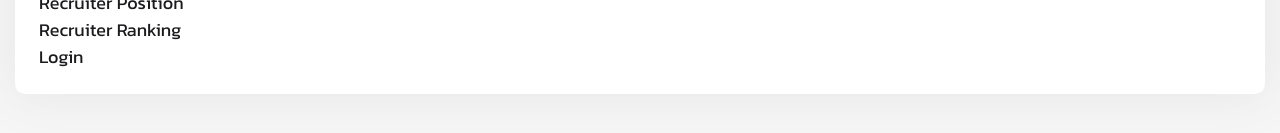
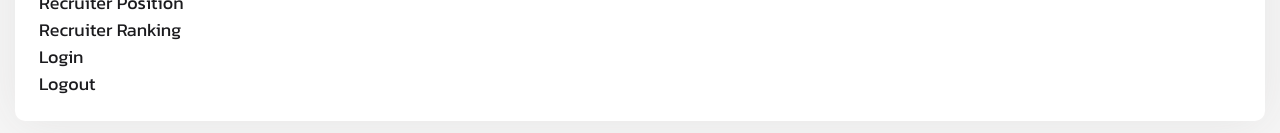
Before and after one commit to sit-leo/leo-frontend, a Next.js app: page / in a window 1280 px wide. Shown: the part 549-682 px from the top of the page. Built offline with nearby package versions, Linux system fonts and the light colour scheme.

Commit message:
[ADD] add dump logout button

```diff
--- a/components/landing/index.js
+++ b/components/landing/index.js
@@ -3,6 +3,7 @@ import Link from 'next/link';
 
 import env from '../../config/env';
 
+import cookie from '../../tools/cookie';
 import WithNavbar from '../layouts/with-navbar';
 
 import { ContainerFluid, Row, Col } from '../base/Grid';
@@ -60,6 +61,7 @@ const LandingIndex = () => (
                   </Link>
                 ))
               }
+              <Text onClick={() => cookie.clearToken()}>Logout</Text>
             </Flex>
           </Card>
         </Col>
```
